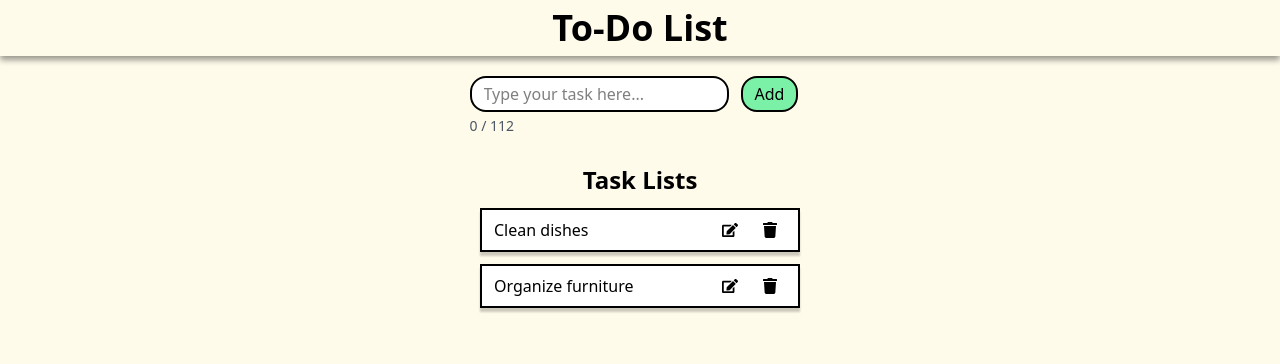
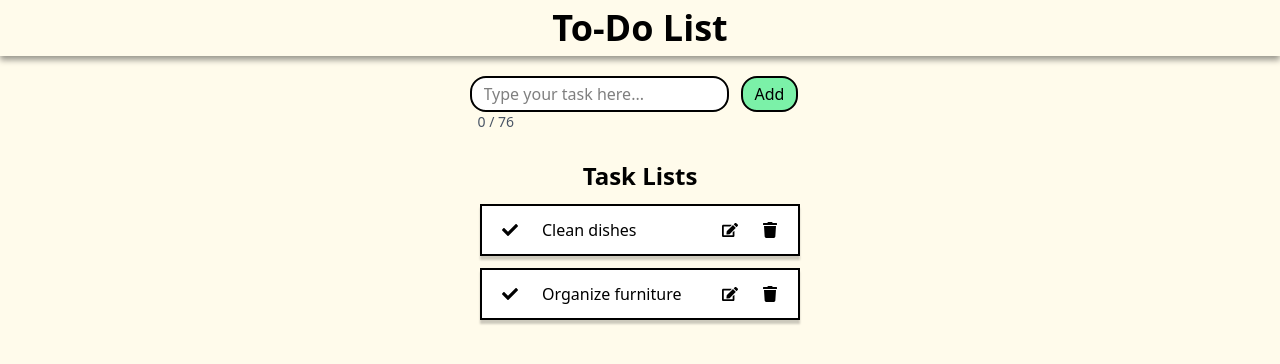
Before and after one commit to ntpyxl/ToDo-List, a React (Vite) app: page / in a window 1280 px wide. Shown: the top 364 px of the page. Built offline with nearby package versions, Linux system fonts and the light colour scheme.

Commit message:
Added checklist function

```diff
--- a/src/App.tsx
+++ b/src/App.tsx
@@ -1,19 +1,32 @@
 import { useState } from "react";
-import { FaEdit, FaTrash } from "react-icons/fa";
+import { FaCheck, FaEdit, FaTrash } from "react-icons/fa";
 
 function App() {
-    const taskNameTextLength = 112;
+    const taskNameTextLength = 76;
     const [taskList, refreshTaskList] = useState([
-        "Clean dishes",
-        "Organize furniture",
+        { task: "Clean dishes", isCompleted: false },
+        { task: "Organize furniture", isCompleted: false },
     ]);
     const [taskName, setTaskName] = useState("");
 
     const addTask = () => {
         if (taskName.trim() === "") return;
 
-        refreshTaskList((prevTaskList) => [...prevTaskList, taskName]);
+        refreshTaskList((prevTaskList) => [
+            ...prevTaskList,
+            { task: taskName, isCompleted: false },
+        ]);
         setTaskName("");
+    };
+
+    const taskStatusToggle = (task: string) => {
+        refreshTaskList((prevTaskList) =>
+            prevTaskList.map((item) =>
+                item.task === task
+                    ? { ...item, isCompleted: !item.isCompleted }
+                    : item
+            )
+        );
     };
 
     return (
@@ -36,7 +49,7 @@ function App() {
                     >
                         Add
                     </button>
-                    <div className="text-sm text-gray-600 mt-1">
+                    <div className="ml-2 text-sm text-gray-600">
                         {taskName.length} / {taskNameTextLength}
                     </div>
                 </div>
@@ -44,17 +57,29 @@ function App() {
 
             <div className="flex flex-col py-2 justify-center items-center space-y-3">
                 <h3 className="text-2xl font-semibold">Task Lists</h3>
-                {taskList.map((task, index) => (
+                {taskList.map(({ task, isCompleted }, index) => (
                     <div
                         key={index}
-                        className="flex justify-between items-center w-[25vw] px-3 py-1 border-2 border-black bg-white shadow-[0_4px_2px_rgba(0,0,0,0.2)]"
+                        className="flex justify-between items-center w-[25vw] px-3 py-2 border-2 border-black bg-white shadow-[0_4px_2px_rgba(0,0,0,0.2)]"
                     >
-                        <p className="flex-1 break-all min-w-0">{task}</p>
+                        <button
+                            onClick={() => taskStatusToggle(task)}
+                            className="p-2 cursor-pointer rounded-2xl hover:scale-105 hover:bg-green-300 duration-150"
+                        >
+                            <FaCheck />
+                        </button>
+                        <p
+                            className={`min-w-0 flex-1 ml-4 mr-2 [overflow-wrap:anywhere] ${
+                                isCompleted ? "line-through text-gray-500" : ""
+                            }`}
+                        >
+                            {task}
+                        </p>
                         <div className="flex space-x-2">
-                            <button className="p-2 cursor-pointer hover:scale-105 duration-150">
+                            <button className="p-2 cursor-pointer rounded-2xl hover:scale-105 hover:bg-green-300 duration-150">
                                 <FaEdit />
                             </button>
-                            <button className="p-2 cursor-pointer hover:scale-105 duration-150">
+                            <button className="p-2 cursor-pointer rounded-2xl hover:scale-105 hover:bg-green-300 duration-150">
                                 <FaTrash />
                             </button>
                         </div>
```
